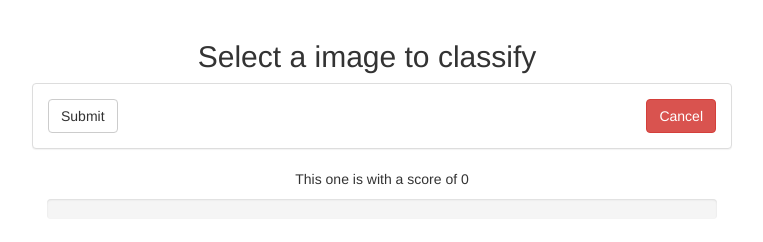
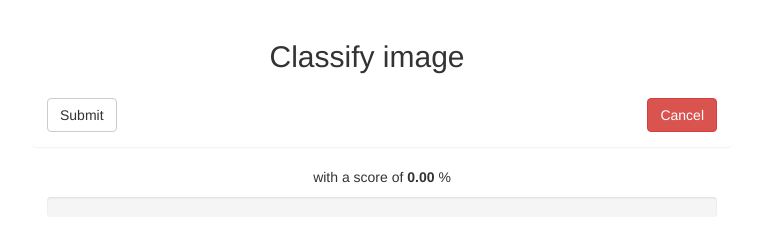
Before and after one commit to Doklet/classify, a website: page app/index.html in a window 1280 px wide. Shown: the whole page, without its empty margins (288-1051 px from the left). Drawn offline with nearby package versions, Linux system fonts and the light colour scheme; some packages are replaced by stand-ins of ours; files that its build step writes are made by us from their sources; a script that the page names is missing.

Commit message:
Nicer ui, without borders

```diff
--- a/app/styles/main.css
+++ b/app/styles/main.css
@@ -41,6 +41,9 @@ body {
   margin: 30px 0;
 }
 
+.no-border {
+  border: none;
+}
 /* Main marketing message and sign up button */
 .jumbotron {
   text-align: center;
--- a/app/views/main.html
+++ b/app/views/main.html
@@ -1,5 +1,6 @@
 <div class="container">
-    <h2 class="text-center">Select a image to classify</h2>
+    <h2 ng-show="uploader.queue[0]==undefined" class="text-center">Select a image to classify</h2>
+    <h2 ng-show="uploader.queue[0]!=undefined" class="text-center">Classify image</h2>
     <div class="container">
         <div ng-show="uploader.queue[0]==undefined" class="row" class="text-center">
             <div class="col-md-12">
@@ -8,7 +9,7 @@
         </div>
         <div class="row">
             <div ng-show="uploader.queue[0]" class="col-md-12">
-                <div class="panel panel-default">
+                <div class="panel panel-default no-border">
                     <div class="panel-body">
                         <div class="form-group">
                             <button type="button" class="btn btn-default pull-left" ng-click="uploader.queue[0].upload()">Submit</button>
@@ -17,7 +18,7 @@
                     </div>
                 </div>
                 <div>
-                    <p ng-show="uploader.queue[0].response" class="text-center">This one is <span>{{uploader.queue[0].response[0].label}}</span> with a score of <span>{{uploader.queue[0].response[0].score * 100}}</span></p>
+                    <p ng-show="uploader.queue[0].response" class="text-center"><strong>{{uploader.queue[0].response[0].label}}</strong> with a score of <strong>{{uploader.queue[0].response[0].score * 100 | number:2}} </strong> %</p>
                 </div>
                 <div class="col-md-12">
                     <div ng-show="uploader.isHTML5 && uploader.queue[0].progress">
```
